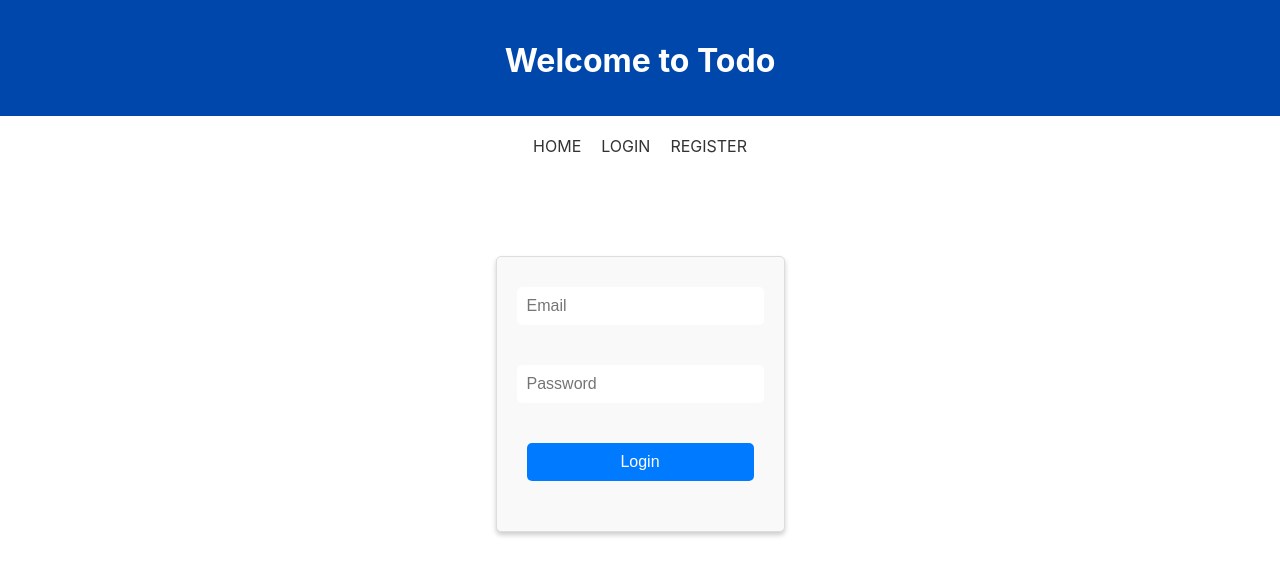
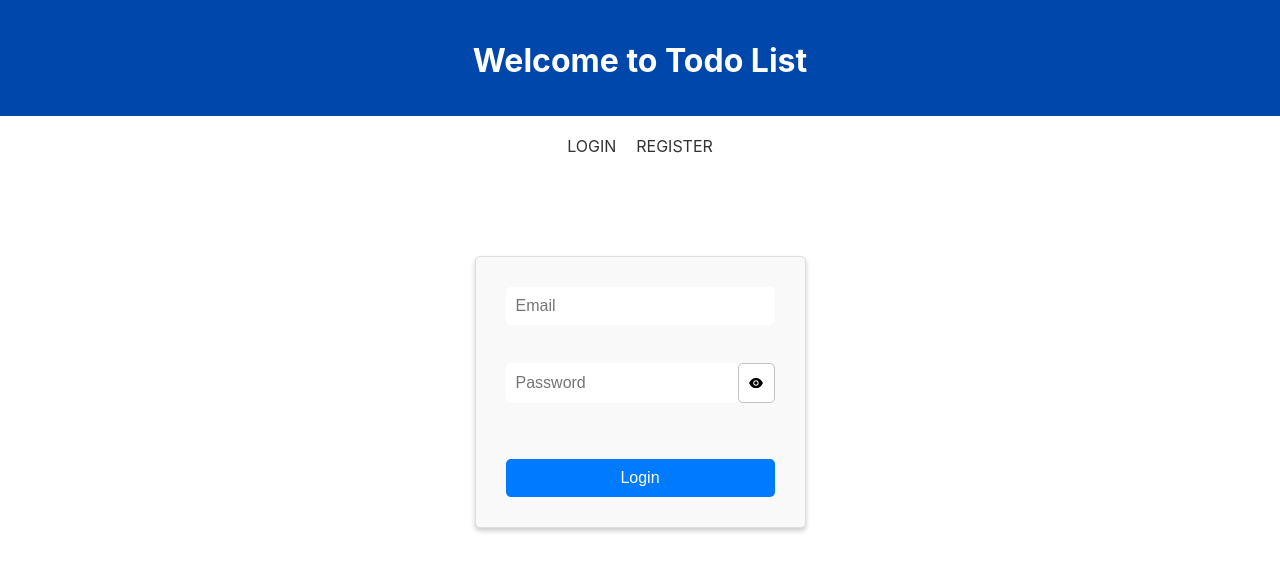
Before and after one commit to FirozSkAhmad/Todo-MERN, a React (Create React App) app in the folder client/: page /login in a window 1280 px wide. Shown: the top 576 px of the page. Built offline with nearby package versions, Linux system fonts and the light colour scheme.

Commit message:
need to add toast in some functions

```diff
--- a/client/package.json
+++ b/client/package.json
@@ -12,6 +12,7 @@
     "jwt-decode": "^3.1.2",
     "react": "^18.2.0",
     "react-dom": "^18.2.0",
+    "react-hot-toast": "^2.4.0",
     "react-icons": "^4.8.0",
     "react-router-dom": "^6.9.0",
     "react-scripts": "5.0.1",
--- a/client/src/App.css
+++ b/client/src/App.css
@@ -1,42 +1,3 @@
-/* .App {
-  text-align: center;
-}
-
-.App-logo {
-  height: 40vmin;
-  pointer-events: none;
-}
-
-@media (prefers-reduced-motion: no-preference) {
-  .App-logo {
-    animation: App-logo-spin infinite 20s linear;
-  }
-}
-
-.App-header {
-  background-color: #282c34;
-  min-height: 100vh;
-  display: flex;
-  flex-direction: column;
-  align-items: center;
-  justify-content: center;
-  font-size: calc(10px + 2vmin);
-  color: white;
-}
-
-.App-link {
-  color: #61dafb;
-}
-
-@keyframes App-logo-spin {
-  from {
-    transform: rotate(0deg);
-  }
-  to {
-    transform: rotate(360deg);
-  }
-} */
-
 .header {
   background-color: #0047ab;
   color: #fff;
@@ -79,15 +40,61 @@ form {
   border-radius: 5px;
   box-shadow: 0px 3px 5px rgba(0, 0, 0, 0.2);
   padding: 30px;
+  position: relative;
 }
 
-form input {
+
+
+form .inputField {
+  margin-bottom: 20px;
   width: 100%;
-  margin-bottom: 20px;
-  padding: 10px;
+  height: 56px;
+  display: flex;
+  flex-direction: column;
+  align-items: center;
+}
+
+.inputField input {
+  width: 100%;
+  padding: 10px ;
   border: none;
   border-radius: 5px;
   font-size: 16px;
+  box-sizing: border-box;
+}
+
+.errBlock > p {
+  margin: 0;
+  text-align: left;
+  color: red;
+  font-size: small;
+}
+
+.serverErrBlock > p {
+  margin: 0;
+  text-align: left;
+  color: red;
+  font-size: small;
+}
+
+#passwordField{
+  display: flex;
+  flex-direction: row;
+}
+
+#icon{
+  height: 38px;
+  width: 40px;
+  border-radius: 5px;
+  background-color: white;
+  border: 1px solid rgb(194, 194, 194);
+  display: flex;
+  justify-content: center;
+  align-items: center;
+}
+
+#icon:hover{
+  cursor: pointer;
 }
 
 form button {
@@ -95,7 +102,7 @@ form button {
   padding: 10px;
   border: none;
   border-radius: 5px;
-  background-color:#007bff;
+  background-color: #007bff;
   color: #fff;
   font-size: 16px;
   cursor: pointer;
@@ -112,7 +119,6 @@ form button:hover {
   align-items: center;
   justify-content: center;
   margin-top: 100px;
-  /* height: 100vh; */
 }
 
 h1 {
@@ -120,38 +126,13 @@ h1 {
   margin-bottom: 1rem;
 }
 
-form {
-  display: flex;
-  flex-direction: column;
-  align-items: center;
-}
-
-input {
-  /* padding: 0.5rem;
-  margin-bottom: 1rem; */
-  border-radius: 5px;
-  border: 1px solid #ccc;
-  width: 100%;
-  max-width: 300px;
-}
-
-input[type="submit"] {
-  background-color: #007bff;
-  color: #fff;
-  cursor: pointer;
-  transition: all 0.2s ease-in-out;
-}
-
-input[type="submit"]:hover {
-  background-color: #0069d9;
-}
-
 /*CSS FOR DASHBOARD*/
 .App {
   display: flex;
   justify-content: center;
   align-items: center;
-  height: 100vh;
+  margin-top: 100px;
+  margin-bottom: 50px;
 }
 
 .dash-container {
@@ -184,7 +165,7 @@ input[type="submit"]:hover {
 
 .dash-top .add {
   padding: 10px 20px;
-  background-color:#007bff;
+  background-color: #007bff;
   color: #fff;
   border: none;
   border-radius: 5px;
@@ -193,7 +174,7 @@ input[type="submit"]:hover {
 }
 
 .dash-top .add:hover {
-  background-color: #007bff;
+  background-color: #3e8e41;
 }
 
 .dash-list {
@@ -210,13 +191,12 @@ button {
   border: none;
   border-radius: 5px;
   cursor: pointer;
-  transition: all 0.3s ease-in-out;
+  transition: 0.3s ;
 }
 
 button:hover {
   background-color: #d32f2f;
 }
-
 
 /*TODOS TODO*/
 .todos-todo {
--- a/client/src/App.js
+++ b/client/src/App.js
@@ -1,22 +1,17 @@
 import { Routes, Route } from "react-router-dom";
 import './App.css';
-import NavBar from "./components/NavBar";
 import Home from "./pages/Home";
 import Login from "./pages/Login";
 import Register from "./pages/Register";
-import ProtectedRoutes from "./components/ProtectedRoutes";
+import { ProtectedRoute, ProtectedRouteIn } from "./components/ProtectedRoutes";
 
 function App() {
   return (
     <div>
-      <NavBar />
       <Routes>
-        <Route path="/" element={<ProtectedRoutes Cmp={Home} />} />
-        <Route path="/login" element={<Login />} />
-        <Route path="/register" element={<Register />} />
-        {/* <Route path="/dashboard" element={<ProtectedRoutes />}>
-          <Route path="/dashboard" element={<Welcome />} />
-        </Route> */}
+        <Route path="/" element={<ProtectedRoute Cmp={Home} />} />
+        <Route path="/login" element={<ProtectedRouteIn Cmp={Login} />} />
+        <Route path="/register" element={<ProtectedRouteIn Cmp={Register} />} />
       </Routes>
     </div>
   );
--- a/client/src/components/NavBar.js
+++ b/client/src/components/NavBar.js
@@ -5,19 +5,17 @@ const NavBar = () => {
     return (
         <div>
             <div className="header">
-                <h1>Welcome to Todo</h1>
+                <h1>Welcome to Todo List</h1>
             </div>
-            <div className="nav-links">
-                <Link to={"/"} className="nav-link">
-                    Home
-                </Link>
+
+            {!localStorage.getItem("token") ? <div className="nav-links">
                 <Link to={"/login"} className="nav-link">
                     Login
                 </Link>
                 <Link to={"/register"} className="nav-link">
                     Register
                 </Link>
-            </div>
+            </div> : null}
         </div>
     )
 }
--- a/client/src/components/ProtectedRoutes.js
+++ b/client/src/components/ProtectedRoutes.js
@@ -1,6 +1,6 @@
 import { Navigate } from "react-router-dom";
 
-const ProtectedRoutes = (props) => {
+const ProtectedRoute = (props) => {
 
     const { Cmp } = props
 
@@ -10,4 +10,14 @@ const ProtectedRoutes = (props) => {
 
 }
 
-export default ProtectedRoutes
+const ProtectedRouteIn = (props) => {
+
+    const { Cmp } = props
+
+    const auth = localStorage.getItem("token");
+
+    return auth ? <Navigate to="/" /> : <Cmp />;
+
+}
+
+export { ProtectedRoute, ProtectedRouteIn }
--- a/client/src/index.js
+++ b/client/src/index.js
@@ -2,12 +2,14 @@ import React from 'react';
 import ReactDOM from 'react-dom/client';
 import './index.css';
 import App from './App';
-import {BrowserRouter} from "react-router-dom"
+import { BrowserRouter } from "react-router-dom"
+import { Toaster } from 'react-hot-toast'
 
 const root = ReactDOM.createRoot(document.getElementById('root'));
 root.render(
   < BrowserRouter>
     <App />
+    <Toaster />
   </ BrowserRouter>
 
 );
--- a/client/src/pages/Home.js
+++ b/client/src/pages/Home.js
@@ -3,6 +3,8 @@ import { useNavigate } from "react-router-dom";
 import { useEffect, useState } from "react";
 import Todo from '../components/Todo';
 import { addToDo, getAllToDo, updateToDo, deleteToDo } from "../utils/Utils";
+import NavBar from '../components/NavBar';
+import { toast } from 'react-hot-toast';
 
 const Home = () => {
     const [toDo, setToDo] = useState([]);
@@ -13,7 +15,11 @@ const Home = () => {
     const navigate = useNavigate();
 
     const handleLogOut = () => {
+
         localStorage.removeItem("token");
+
+        toast.success("logied out")
+
         navigate("/login");
     };
 
@@ -29,8 +35,11 @@ const Home = () => {
     };
 
     return (
+        <>
+            <NavBar />
             <div className="App">
                 <div className="dash-container">
+
                     <h1>Hello {localStorage.getItem("name")} </h1>
 
                     <div className="dash-top">
@@ -59,13 +68,15 @@ const Home = () => {
                                 key={item._id}
                                 text={item.text}
                                 updateMode={() => updateMode(item._id, item.text)}
-                            deleteToDo={() => deleteToDo(item._id, setToDo)}
+                                deleteToDo={() => deleteToDo(item._id, setToDo, isUpdating)}
                             />
                         ))}
                     </div>
                     <button onClick={handleLogOut}>Log Out</button>
                 </div>
             </div>
+        </>
+
     )
 }
 
--- a/client/src/pages/Login.js
+++ b/client/src/pages/Login.js
@@ -3,6 +3,9 @@ import axios from 'axios'
 import { useNavigate } from 'react-router-dom'
 import jwt_decode from 'jwt-decode'
 import { isValid, isValidEmail } from '../validations/validations'
+import NavBar from "../components/NavBar";
+import { AiFillEye, AiFillEyeInvisible } from "react-icons/ai"
+import { toast } from 'react-hot-toast'
 
 const Login = () => {
 
@@ -18,6 +21,7 @@ const Login = () => {
     const navigate = useNavigate()
 
     function formHandler(event) {
+
         const { name, value, type, checked } = event.target
 
         setFormData((preState) => {
@@ -61,51 +65,85 @@ const Login = () => {
 
             if (Object.keys(errs).length === 0) {
                 const options = {
-                    url: "http://localhost:4000/loginUser",
+                    url: "http://localhost:4000/login",
                     method: "POST",
                     data: formData
                 }
 
                 const doc = await axios(options)
+
                 console.log(doc)
+
                 const token = doc.data.token
+
                 const tokenData = jwt_decode(token)
 
                 localStorage.setItem("token", token);
                 localStorage.setItem("userId", tokenData.userId);
                 localStorage.setItem("name", tokenData.name);
 
+                toast.success("logined sucessfully")
+
                 navigate("/")
+
                 setFormData(initialData)
             }
         }
         catch (err) {
             const errs = {}
-            errs.message = err.response.data.msg
+            errs.message = err.response.data.message
             setServerErrors(errs)
         }
     }
 
     return (
+        <>
+            <NavBar />
             <div className="login-container">
                 <form onSubmit={submitHandler}>
+
+                    <div className="inputField">
                         <input
+                            name="email"
                             value={formData.email}
                             onChange={formHandler}
                             type="email"
                             placeholder="Email"
                         />
-                <br />
+                        <div className="errBlock">
+                            {(errors.email) ? <p> {errors.email}</p> : null}
+                        </div>
+                    </div>
+
+                    <div className="inputField">
+                        <div id="passwordField">
                             <input
+                                name="password"
                                 value={formData.password}
                                 onChange={formHandler}
-                    type="password"
+                                type={toggle ? "password" : "text"}
                                 placeholder="Password"
                             />
-                <br />
-                <input type="submit" value="Login" />
+                            <div id='icon' onClick={() => setToggel(!toggle)} >
+                                {toggle ? <AiFillEye /> : <AiFillEyeInvisible />}
+                            </div>
+                        </div>
+                        <div className="errBlock">
+                            {(errors.password) ? <p> {errors.password}</p> : null}
+                        </div>
+                    </div>
+
+                    <div className="serverErrBlock">
+                        {(serverErrors.message) ? <p> {serverErrors.message}</p> : ""}
+                    </div>
+
+                    <button type="submit" className="login-btn">
+                        Login
+                    </button>
+
                 </form>
             </div>
+        </>
     )
 }
 
--- a/client/src/pages/Register.js
+++ b/client/src/pages/Register.js
@@ -1,8 +1,11 @@
 import React, { useState } from "react";
 import { useNavigate } from "react-router-dom";
 import axios from "axios";
-// axios.defaults.baseURL = "http://localhost:4000";
 import { isValid, isValidEmail } from '../validations/validations'
+import NavBar from "../components/NavBar";
+import { AiFillEye, AiFillEyeInvisible } from "react-icons/ai"
+import { toast } from 'react-hot-toast'
+
 
 const Register = () => {
 
@@ -44,7 +47,7 @@ const Register = () => {
             const errs = {}
 
             if (!isValid(name)) {
-                errs.fname = `please fill the First Name column`
+                errs.name = `please fill the Name column`
             }
 
             if (!isValid(email)) {
@@ -67,43 +70,28 @@ const Register = () => {
                     method: "POST",
                     data: formData
                 }
-            const doc = await axios(options)
-            console.log(doc)
+
+                await axios(options)
+
+                toast.success("registered sucessfully")
 
                 navigate("/login")
             }
-            // const response = await fetch("http://localhost:4000/register", {
-            //     method: "POST",
-            //     headers: {
-            //         "Content-Type": "application/json",
-            //     },
-            //     body: JSON.stringify({
-            //         name,
-            //         email,
-            //         password,
-            //     }),
-            // });
-
-            // const data = await response.json();
-
-            // if (data.status) {
-            //     alert(data.message);
-            //     Navigate("/login");
-            // } else {
-            //     alert(data.message);
-            //     Navigate("/register");
-            // }
         }
         catch (err) {
             const errs = {}
-            errs.message = err.response.data.msg
+            errs.message = err.response.data.message
             setServerErrors(errs)
         }
     };
 
-    return (
+    return (<>
+        <NavBar />
         <div className="container">
+
             <form className="register-form" onSubmit={registerUser}>
+
+                <div className="inputField">
                     <input
                         type="text"
                         name="name"
@@ -112,6 +100,13 @@ const Register = () => {
                         onChange={fromHandler}
                         className="input-field"
                     />
+                    <div className="errBlock">
+                        {(errors.name) ? <p> {errors.name}</p> : null}
+                    </div>
+                </div>
+
+
+                <div className="inputField">
                     <input
                         type="email"
                         name="email"
@@ -120,19 +115,42 @@ const Register = () => {
                         onChange={fromHandler}
                         className="input-field"
                     />
+                    <div className="errBlock">
+
+                        {(errors.email) ? <p> {errors.email}</p> : null}
+                    </div>
+                </div>
+
+                <div className="inputField" >
+                    <div id="passwordField">
                         <input
-                    type="password"
+                            type={toggle ? "password" : "text"}
                             name="password"
                             placeholder="Password"
                             value={formData.password}
                             onChange={fromHandler}
                             className="input-field"
                         />
-                <button type="submit" className="submit-btn">
+                        <div id='icon' onClick={() => setToggel(!toggle)} >
+                            {toggle ? <AiFillEye /> : <AiFillEyeInvisible />}
+                        </div>
+                    </div>
+                    <div className="errBlock">
+                        {(errors.password) ? <p> {errors.password}</p> : null}
+                    </div>
+                </div>
+
+                <div className="serverErrBlock">
+                    {(serverErrors.message) ? <p> {serverErrors.message}</p> : ""}
+                </div>
+
+                <button type="submit" className="reg-btn">
                     Register
                 </button>
+
             </form>
         </div>
+    </>
     )
 }
 
--- a/client/src/utils/Utils.js
+++ b/client/src/utils/Utils.js
@@ -1,81 +1,105 @@
 import axios from "axios";
-import { toast } from "react-toastify";
+import { toast } from 'react-hot-toast'
 const token = localStorage.getItem("token");
 
 const baseUrl = "http://localhost:4000";
 
-const getAllToDo = (setToDo) => {
-  axios
-    .get(`${baseUrl}/gettodo`, {
+async function getAllToDo(setToDo) {
+  try {
+    const options = {
+      url: `${baseUrl}/gettodo`,
+      method: "GET",
       headers: {
         authorization: `${token}`,
       },
-    })
-    .then(({ data }) => {
-      console.log("data ---> ", data.data);
-      setToDo(data.data);
-    });
+    }
+    const docs = await axios(options)
+    setToDo(docs.data.todoData)
+  }
+  catch (err) {
+    console.log(err)
+  }
 };
 
-const addToDo = (text, setText, setToDo) => {
-  axios
-    .post(
-      `${baseUrl}/save`,
-      { text },
-      {
+async function addToDo(text, setText, setToDo) {
+  try {
+
+    if (text.length === 0) {
+      alert("Add some Todo before click on Add button")
+    }
+    else {
+      const options = {
+        url: `${baseUrl}/save`,
+        method: "POST",
         headers: {
           authorization: `${token}`,
         },
+        data: { text }
       }
-    )
-    .then((data) => {
-      console.log(data);
-      toast.success("Task added successfully");
-      setText("");
-      getAllToDo(setToDo);
-    })
-    .catch((err) => console.log(err));
+
+      await axios(options)
+      toast.success("added todo sucessfully")
+      getAllToDo(setToDo)
+      setText("")
+    }
+
+  }
+  catch (err) {
+    console.log(err)
+  }
 };
 
-const updateToDo = (toDoId, text, setToDo, setText, setIsUpdating) => {
-  axios
-    .put(
-      `${baseUrl}/update`,
-      { toDoId, text },
-      {
+async function updateToDo(toDoId, text, setToDo, setText, setIsUpdating) {
+  try {
+    const options = {
+      url: `${baseUrl}/update`,
+      method: "PUT",
+      headers: {
+        authorization: `${token}`,
+      },
+      data: { toDoId, text }
+    }
+
+    await axios(options)
+
+    toast.success("updated todo sucessfully")
+
+    setText("");
+    setIsUpdating(false);
+    getAllToDo(setToDo);
+  }
+  catch (err) {
+    console.log(err)
+  }
+};
+
+async function deleteToDo(_id, setToDo, isUpdating) {
+
+  try {
+    if (isUpdating) {
+      alert("As you already clicked on the updata button, updata the todo before delete")
+    }
+    else {
+      const options = {
+        url: `${baseUrl}/delete`,
+        method: "DELETE",
         headers: {
           authorization: `${token}`,
         },
+        data: { _id }
       }
-    )
-    .then((data) => {
-      toast.success("Task updated successfully");
-      setText("");
-      setIsUpdating(false);
-      getAllToDo(setToDo);
-    })
-    .catch((err) => console.log(err));
-};
 
-const deleteToDo = (_id, setToDo) => {
-  console.log('deltetodo')
-  axios
-    .post(
-      `${baseUrl}/delete`,
-      { _id },
-      {
-        headers: {
-          authorization: `${token}`,
-        },
-      }
-    )
-    .then((data) => {
-      console.log(data);
-      toast.success("Task deleted successfully");
+      await axios(options)
+
+      toast.success("deleted todo sucessfully")
 
       getAllToDo(setToDo);
-    })
-    .catch((err) => console.log(err));
+    }
+  }
+  catch (err) {
+    console.log(err)
+  }
+
 };
 
 export { getAllToDo, updateToDo, addToDo, deleteToDo };
--- a/client/src/validations/validations.js
+++ b/client/src/validations/validations.js
@@ -7,7 +7,7 @@ export const isValid = function (value) {
 };
 
 export const isValidEmail = function (data) {
-    const emailRegex = /^\w+([\.-]?\w+)*@\w+([\.-]?\w+)*(\.\w{2,3})+$/;
+    const emailRegex = /^\w+([.-]?\w+)*@\w+([.-]?\w+)*(\.\w{2,3})+$/;
     return emailRegex.test(data);
 };
 
```
Also changed, not shown: 1 other file (tests, documents, lock files or other folders). Lines whose indentation alone changed are shown as unchanged.
